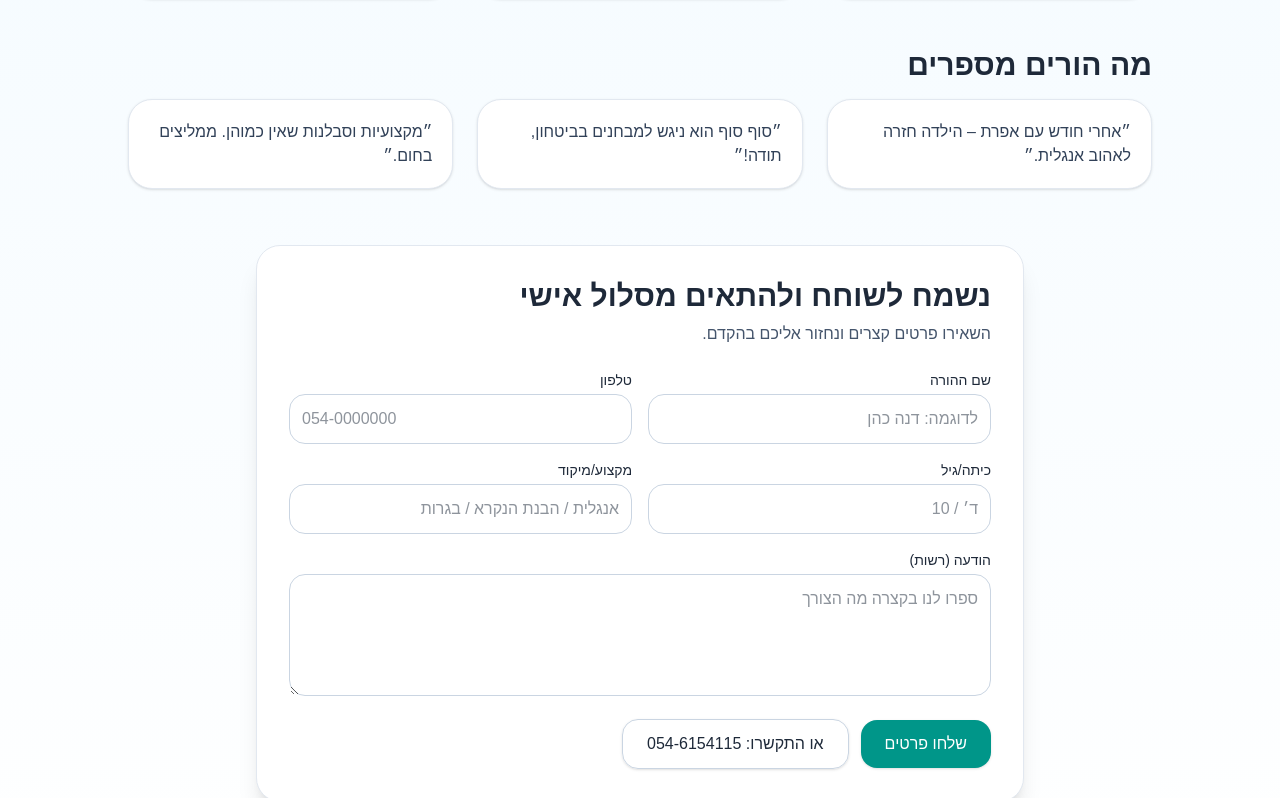
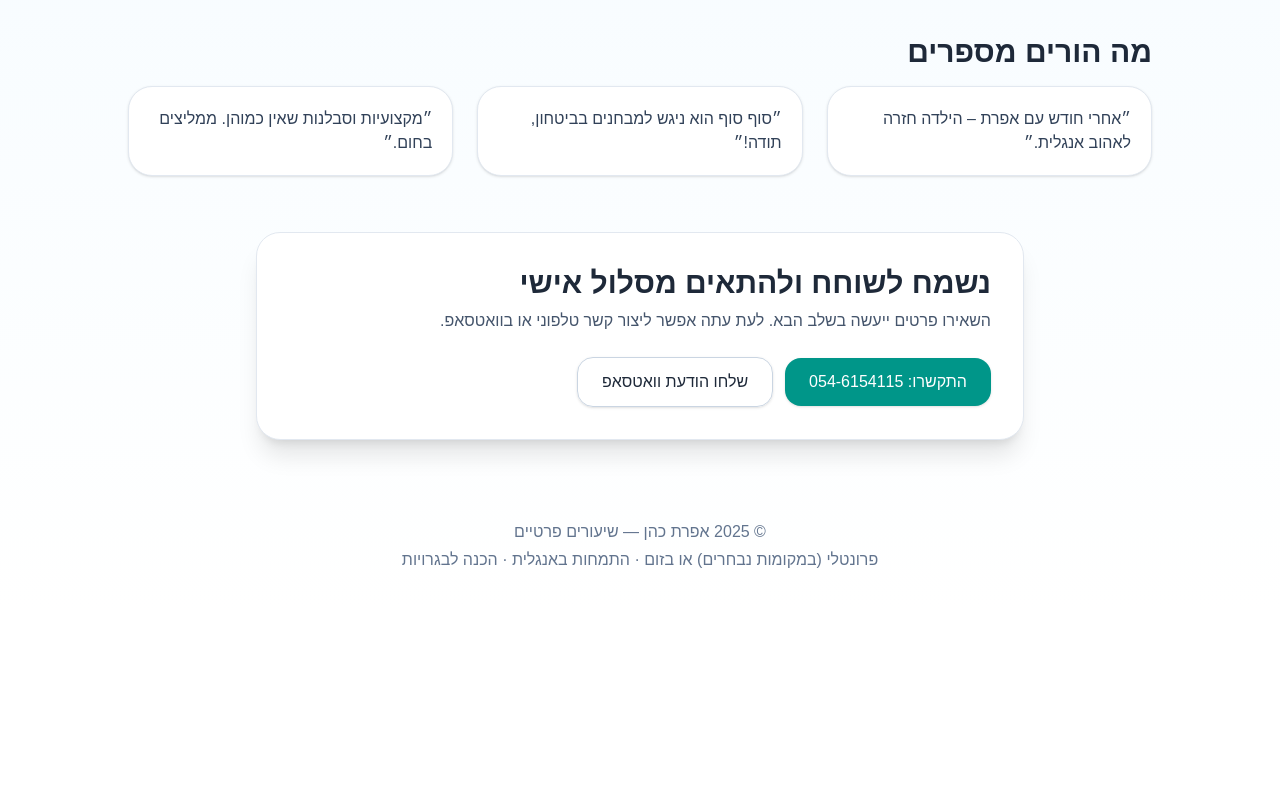
Before and after one commit to cohenranc-pixel/efrat-landing, a Next.js app: page / in a window 1280 px wide. Shown: the part 707-1505 px from the top of the page. After the commit the page ends 1319 px from the top, so only its background shows below. Built offline with nearby package versions, Linux system fonts and the light colour scheme.

Commit message:
Remove n8n integration; keep static CTAs only

```diff
--- a/app/page.tsx
+++ b/app/page.tsx
@@ -1,4 +1,4 @@
-'use client';
+// app/page.tsx  — Server Component (בלי "use client")
 
 export default function TutoringLanding() {
   return (
@@ -26,26 +26,27 @@ export default function TutoringLanding() {
               שיעורים פרטיים והוראה מותאמת במקצועות רבי־מלל, <span className="font-semibold">עם התמחות באנגלית</span> — כולל הכנה לבגרויות. דגש על פיתוח מיומנויות למידה, אסטרטגיות וכלים להצלחה.
             </p>
             <ul className="space-y-2 text-slate-700">
-              <li className="flex items-start gap-2"><span className="mt-1 h-2 w-2 rounded-full bg-teal-600"/> הוראה מותאמת אישית, יחס חם ואמון.</li>
-              <li className="flex items-start gap-2"><span className="mt-1 h-2 w-2 rounded-full bg-teal-600"/> בניית ביטחון עצמי בלמידה ותחושת מסוגלות.</li>
-              <li className="flex items-start gap-2"><span className="mt-1 h-2 w-2 rounded-full bg-teal-600"/> מפגשים אישיים או קבוצתיים — פרונטלי (מתקיימים במודיעין) או מקוונים מרחוק (בזום).</li>
+              <li className="flex items-start gap-2"><span className="mt-1 h-2 w-2 rounded-full bg-teal-600" /> הוראה מותאמת אישית, יחס חם ואמון.</li>
+              <li className="flex items-start gap-2"><span className="mt-1 h-2 w-2 rounded-full bg-teal-600" /> בניית ביטחון עצמי בלמידה ותחושת מסוגלות.</li>
+              <li className="flex items-start gap-2"><span className="mt-1 h-2 w-2 rounded-full bg-teal-600" /> מפגשים אישיים או קבוצתיים — פרונטלי (מתקיימים במודיעין) או בזום.</li>
             </ul>
             <div className="mt-8 flex flex-wrap items-center gap-3">
               <a href="#contact" className="px-5 py-3 rounded-2xl shadow bg-teal-600 text-white hover:bg-teal-700 transition text-lg">השאירו פרטים</a>
               <a href="tel:0546154115" className="px-5 py-3 rounded-2xl shadow border border-slate-300 hover:bg-white transition text-lg">☎️ 054-6154115</a>
             </div>
           </div>
+
           <div className="order-1 md:order-2">
             <div className="relative mx-auto max-w-md">
-              <div className="absolute -top-10 -left-10 w-44 h-44 rounded-full bg-teal-200/50 blur-2xl"/>
-              <div className="absolute -bottom-10 -right-10 w-56 h-56 rounded-full bg-sky-200/50 blur-2xl"/>
+              <div className="absolute -top-10 -left-10 w-44 h-44 rounded-full bg-teal-200/50 blur-2xl" />
+              <div className="absolute -bottom-10 -right-10 w-56 h-56 rounded-full bg-sky-200/50 blur-2xl" />
               <div className="relative rounded-3xl p-6 md:p-8 bg-white shadow-xl border border-slate-100">
                 <div className="text-center">
                   <div className="text-6xl">📚</div>
                   <p className="mt-3 text-slate-600">למידה שמרגישה בטוח, אישי ונעים.</p>
                 </div>
                 <div className="mt-6 grid grid-cols-2 gap-3 text-sm">
-                  <div className="rounded-2xl border p-3 shadow-sm">אנגלית לבי"ס יסודי</div>
+                  <div className="rounded-2xl border p-3 shadow-sm">אנגלית לבי״ס יסודי</div>
                   <div className="rounded-2xl border p-3 shadow-sm">אנגלית לחטיבה</div>
                   <div className="rounded-2xl border p-3 shadow-sm">הבנת הנקרא</div>
                   <div className="rounded-2xl border p-3 shadow-sm">הכנה לבגרות</div>
@@ -61,9 +62,9 @@ export default function TutoringLanding() {
       <section className="px-4">
         <div className="max-w-5xl mx-auto grid md:grid-cols-3 gap-4 md:gap-6">
           {[
-            {title: 'M.Ed — תואר שני בחינוך ולמידה', body: 'הוראה דידקטית במקצועות רבי־מלל וגישת הוראה מותאמת גיל.'},
-            {title: 'שיטות שעובדות', body: 'אסטרטגיות למידה וכלים פרקטיים שמעלים את הביטחון ואת ההישגים.'},
-            {title: 'ליווי מותאם', body: 'פרונטלי (במקומות נבחרים) או אונליין בזום — מה שנוח למשפחה.'},
+            { title: 'M.Ed — תואר שני בחינוך ולמידה', body: 'הוראה דידקטית במקצועות רבי־מלל וגישת הוראה מותאמת גיל.' },
+            { title: 'שיטות שעובדות', body: 'אסטרטגיות למידה וכלים פרקטיים שמעלים את הביטחון ואת ההישגים.' },
+            { title: 'ליווי מותאם', body: 'פרונטלי (במקומות נבחרים) או אונליין בזום — מה שנוח למשפחה.' },
           ].map((card, i) => (
             <div key={i} className="rounded-3xl border border-slate-200 bg-white p-6 shadow-sm">
               <h3 className="text-lg font-semibold mb-2">{card.title}</h3>
@@ -77,7 +78,8 @@ export default function TutoringLanding() {
       <section className="px-4 mt-12">
         <div className="max-w-5xl mx-auto">
           <h2 className="text-2xl md:text-3xl font-bold mb-4">מה הורים מספרים</h2>
-          <div className="grid md:grid-cols-3 gap-4 md:gap-6">
+        </div>
+        <div className="max-w-5xl mx-auto grid md:grid-cols-3 gap-4 md:gap-6">
           {[
             '״אחרי חודש עם אפרת – הילדה חזרה לאהוב אנגלית.״',
             '״סוף סוף הוא ניגש למבחנים בביטחון, תודה!״',
@@ -86,50 +88,37 @@ export default function TutoringLanding() {
             <blockquote key={i} className="rounded-3xl bg-white border border-slate-200 p-5 shadow-sm text-slate-700">{q}</blockquote>
           ))}
         </div>
-        </div>
       </section>
 
-      {/* Contact Form */}
+      {/* Contact (no submission yet) */}
       <section id="contact" className="px-4 mt-14 mb-20">
         <div className="max-w-3xl mx-auto">
           <div className="rounded-3xl border border-slate-200 bg-white p-6 md:p-8 shadow-xl">
             <h2 className="text-2xl md:text-3xl font-bold mb-2">נשמח לשוחח ולהתאים מסלול אישי</h2>
-            <p className="text-slate-600 mb-6">השאירו פרטים קצרים ונחזור אליכם בהקדם.</p>
+            <p className="text-slate-600 mb-6">
+              השאירו פרטים ייעשה בשלב הבא. לעת עתה אפשר ליצור קשר טלפוני או בוואטסאפ.
+            </p>
 
-            <form onSubmit={(e) => { e.preventDefault(); const el = document.getElementById('form-success'); if (el) el.classList.remove('hidden'); }} className="grid grid-cols-1 md:grid-cols-2 gap-4">
-              <div>
-                <label className="block text-sm font-medium mb-1">שם ההורה</label>
-                <input required className="w-full rounded-2xl border border-slate-300 p-3 focus:outline-none focus:ring-2 focus:ring-teal-500" placeholder="לדוגמה: דנה כהן" />
+            <div className="grid gap-3 md:flex md:items-center">
+              <a href="tel:0546154115" className="rounded-2xl px-6 py-3 bg-teal-600 text-white hover:bg-teal-700 shadow transition text-center">
+                התקשרו: 054-6154115
+              </a>
+              <a
+                href="https://wa.me/972546154115"
+                target="_blank"
+                rel="noopener noreferrer"
+                className="rounded-2xl px-6 py-3 border border-slate-300 hover:bg-white shadow-sm transition text-center"
+              >
+                שלחו הודעת וואטסאפ
+              </a>
             </div>
-              <div>
-                <label className="block text-sm font-medium mb-1">טלפון</label>
-                <input type="tel" required className="w-full rounded-2xl border border-slate-300 p-3 focus:outline-none focus:ring-2 focus:ring-teal-500" placeholder="054-0000000" />
-              </div>
-              <div>
-                <label className="block text-sm font-medium mb-1">כיתה/גיל</label>
-                <input className="w-full rounded-2xl border border-slate-300 p-3 focus:outline-none focus:ring-2 focus:ring-teal-500" placeholder="ד׳ / 10" />
-              </div>
-              <div>
-                <label className="block text-sm font-medium mb-1">מקצוע/מיקוד</label>
-                <input className="w-full rounded-2xl border border-slate-300 p-3 focus:outline-none focus:ring-2 focus:ring-teal-500" placeholder="אנגלית / הבנת הנקרא / בגרות" />
-              </div>
-              <div className="md:col-span-2">
-                <label className="block text-sm font-medium mb-1">הודעה (רשות)</label>
-                <textarea rows={4} className="w-full rounded-2xl border border-slate-300 p-3 focus:outline-none focus:ring-2 focus:ring-teal-500" placeholder="ספרו לנו בקצרה מה הצורך" />
-              </div>
-              <div className="md:col-span-2 flex flex-col md:flex-row items-start md:items-center gap-3">
-                <button type="submit" className="rounded-2xl px-6 py-3 bg-teal-600 text-white hover:bg-teal-700 shadow transition">שלחו פרטים</button>
-                <a href="tel:0546154115" className="rounded-2xl px-6 py-3 border border-slate-300 hover:bg-white shadow-sm transition">או התקשרו: 054-6154115</a>
-              </div>
-              <p id="form-success" className="hidden md:col-span-2 text-teal-700 bg-teal-50 border border-teal-200 rounded-2xl p-3 mt-2">תודה! הפרטים התקבלו ונחזור אליכם בהקדם.</p>
-            </form>
           </div>
         </div>
       </section>
 
       {/* Sticky mobile CTA */}
-      <a href="#contact" className="fixed md:hidden bottom-4 left-1/2 -translate-x-1/2 px-6 py-3 rounded-full shadow-xl bg-slate-900 text-white">
-        השאירו פרטים
+      <a href="tel:0546154115" className="fixed md:hidden bottom-4 left-1/2 -translate-x-1/2 px-6 py-3 rounded-full shadow-xl bg-slate-900 text-white">
+        התקשרו עכשיו
       </a>
 
       {/* Footer */}
```
Lines whose indentation alone changed are shown as unchanged.
